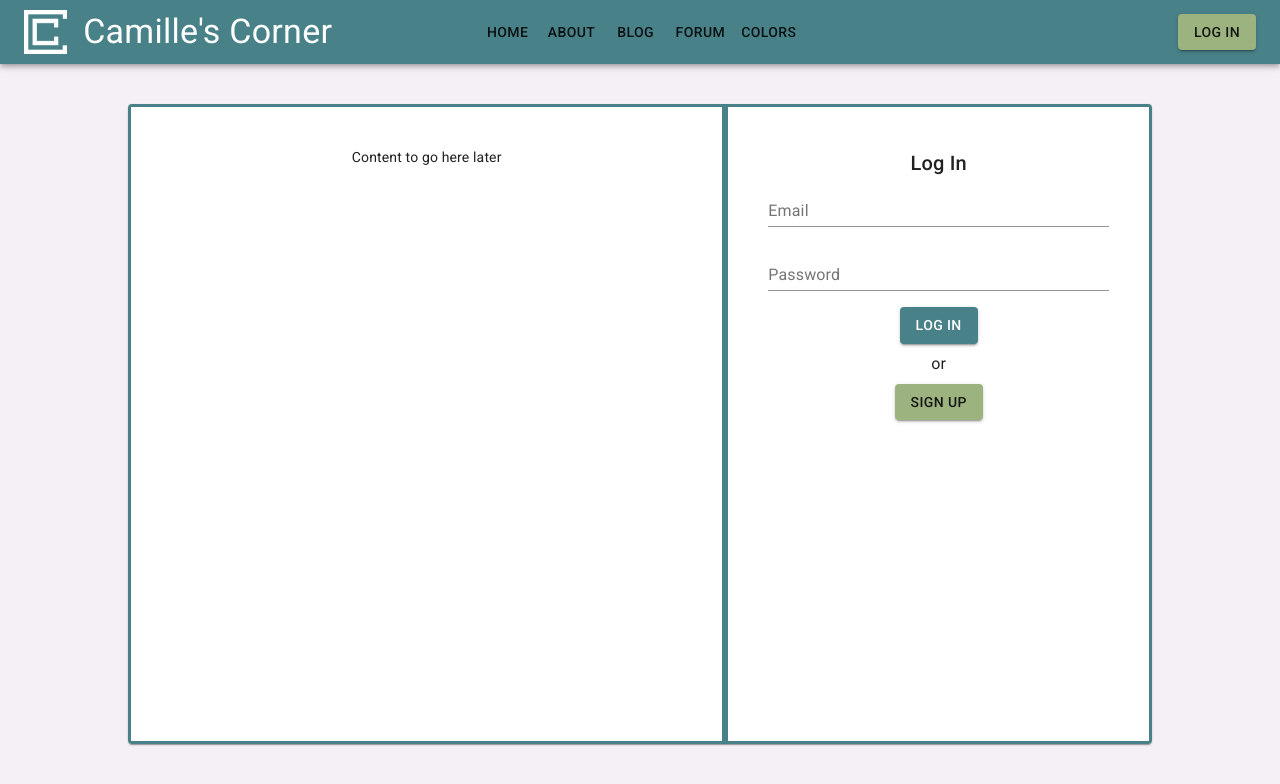
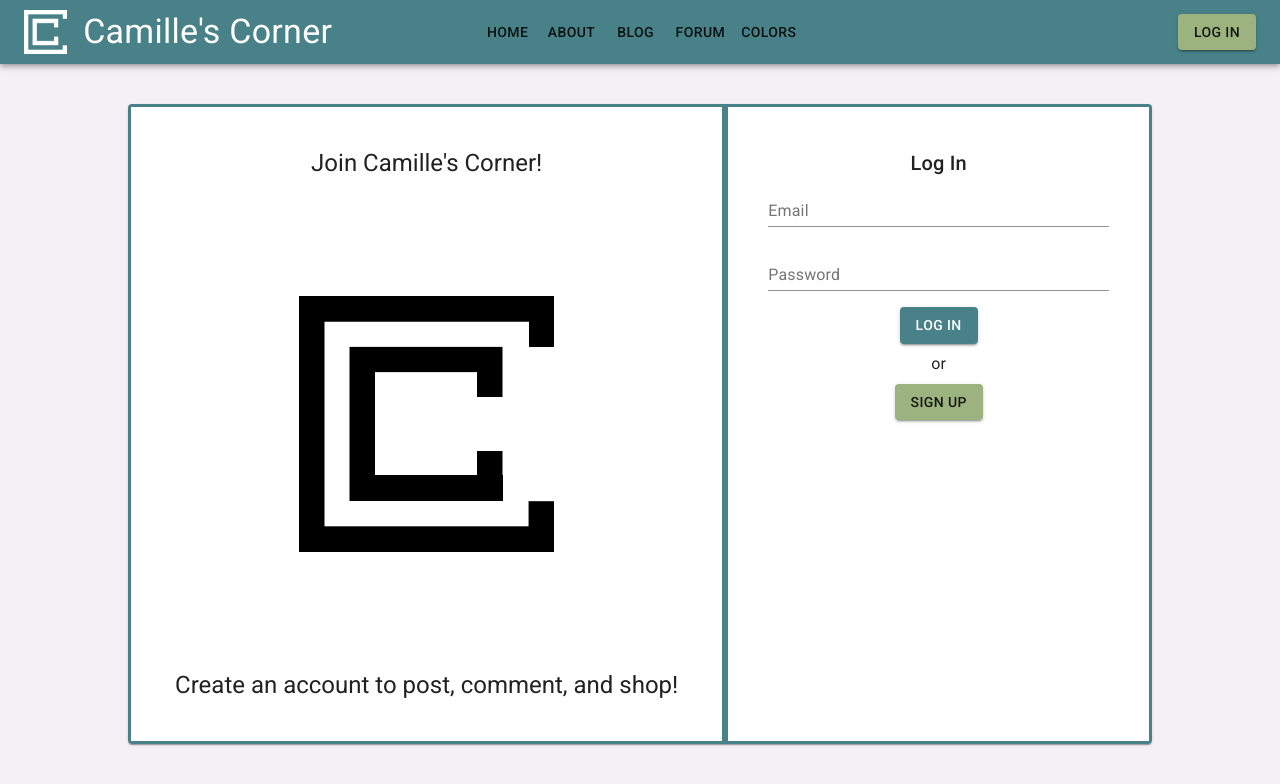
Before and after one commit to myanhtle/Influencer-Blog, a React (Create React App) app: page /login in a window 1280 px wide. Shown: the top 784 px of the page. Built offline with nearby package versions, Linux system fonts and the light colour scheme; no server answers.

Commit message:
added logo to login page

```diff
--- a/src/components/LoginPage.js
+++ b/src/components/LoginPage.js
@@ -12,6 +12,7 @@ import { login, signup } from "../utils/loginUtils";
 import { useContext } from "react";
 import { UserContext } from "../contexts/UserContext";
 import { useHistory } from "react-router-dom";
+import logo from "../images/logo_black.png";
 
 function LoginPage() {
   const [signUpActive, setSignUpActive] = useState(false);
@@ -30,13 +31,13 @@ function LoginPage() {
       if (password !== confirmPassword) {
         alert("Passwords do not match");
       } else {
-        signup(fullName, username, email, password)
+        signup(fullName, username, email, password);
         // .then((success) => {
         //   success ? alert("Account created.") : alert("Account not created");
         // });
       }
     } else {
-      login(email, password)
+      login(email, password);
       // .then((success) => {
       //   success ? alert("Logged in.") : alert("Not logged in.");
       // });
@@ -45,13 +46,23 @@ function LoginPage() {
 
   if (isLoggedIn) {
     history.push("/account");
-    return null
+    return null;
   }
   return (
     <Card className={classes.loginCard}>
       <Grid container className={classes.loginGrid}>
         <Grid item xs={7} className={classes.loginActions}>
-          Content to go here later
+          <Typography variant="h5">
+            Join Camille's Corner!
+          </Typography>
+          <img
+            src={logo}
+            className={classes.loginLogo}
+            alt="Camille's Corner Logo"
+          />
+          <Typography variant="h5">
+            Create an account to post, comment, and shop!
+          </Typography>
         </Grid>
         <Grid item xs={5}>
           <CardContent className={classes.loginActions}>
--- a/src/styles/loginStyles.js
+++ b/src/styles/loginStyles.js
@@ -24,6 +24,10 @@ const useLoginStyles = makeStyles({
   loginGrid: {
     height: "100%",
   },
+  loginLogo: {
+    width: "50%",
+    margin: "auto"
+  }
 });
 
 export { useLoginStyles };
```
Also changed, not shown: src/images/logo_black.png (added).
